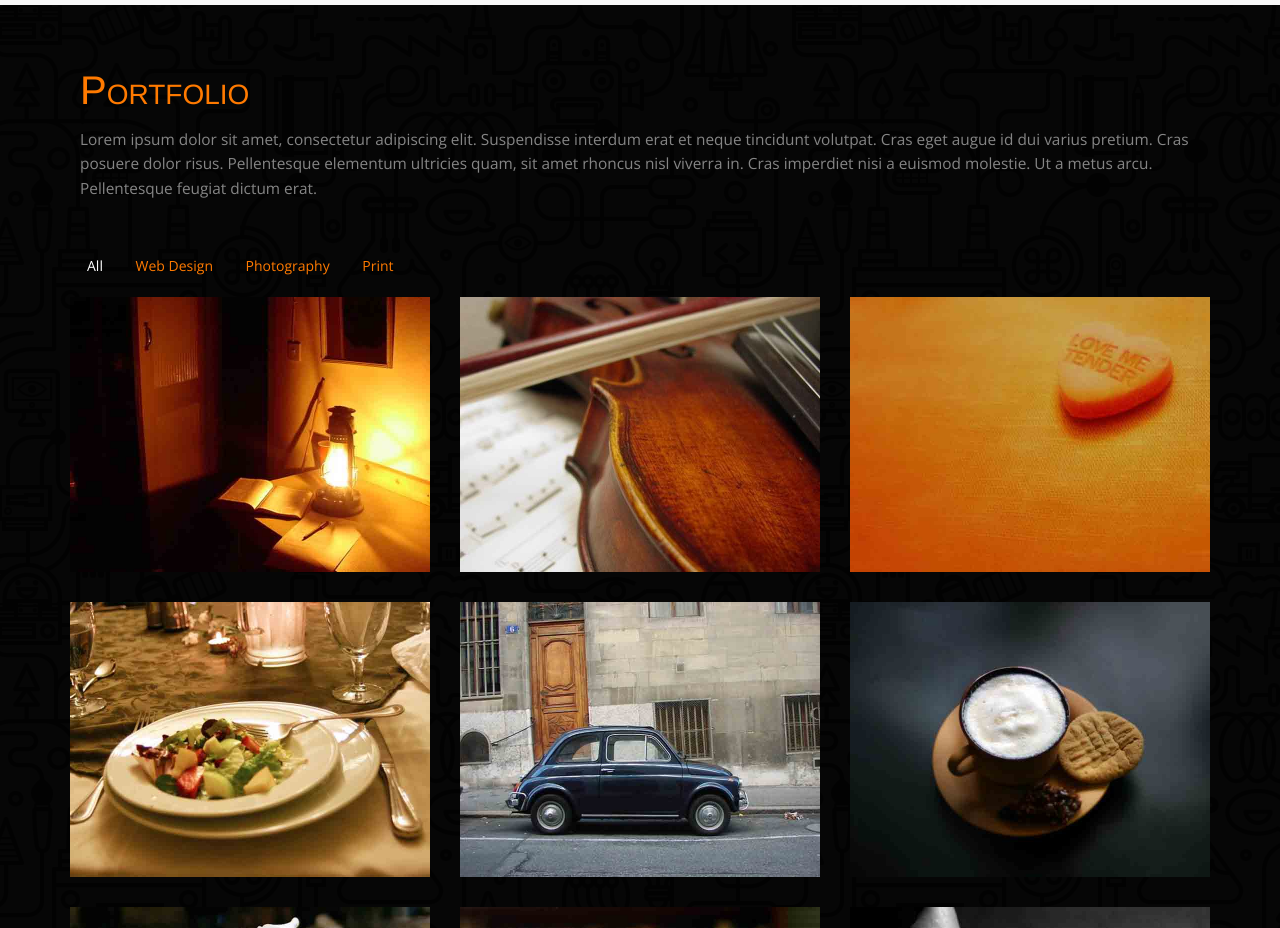
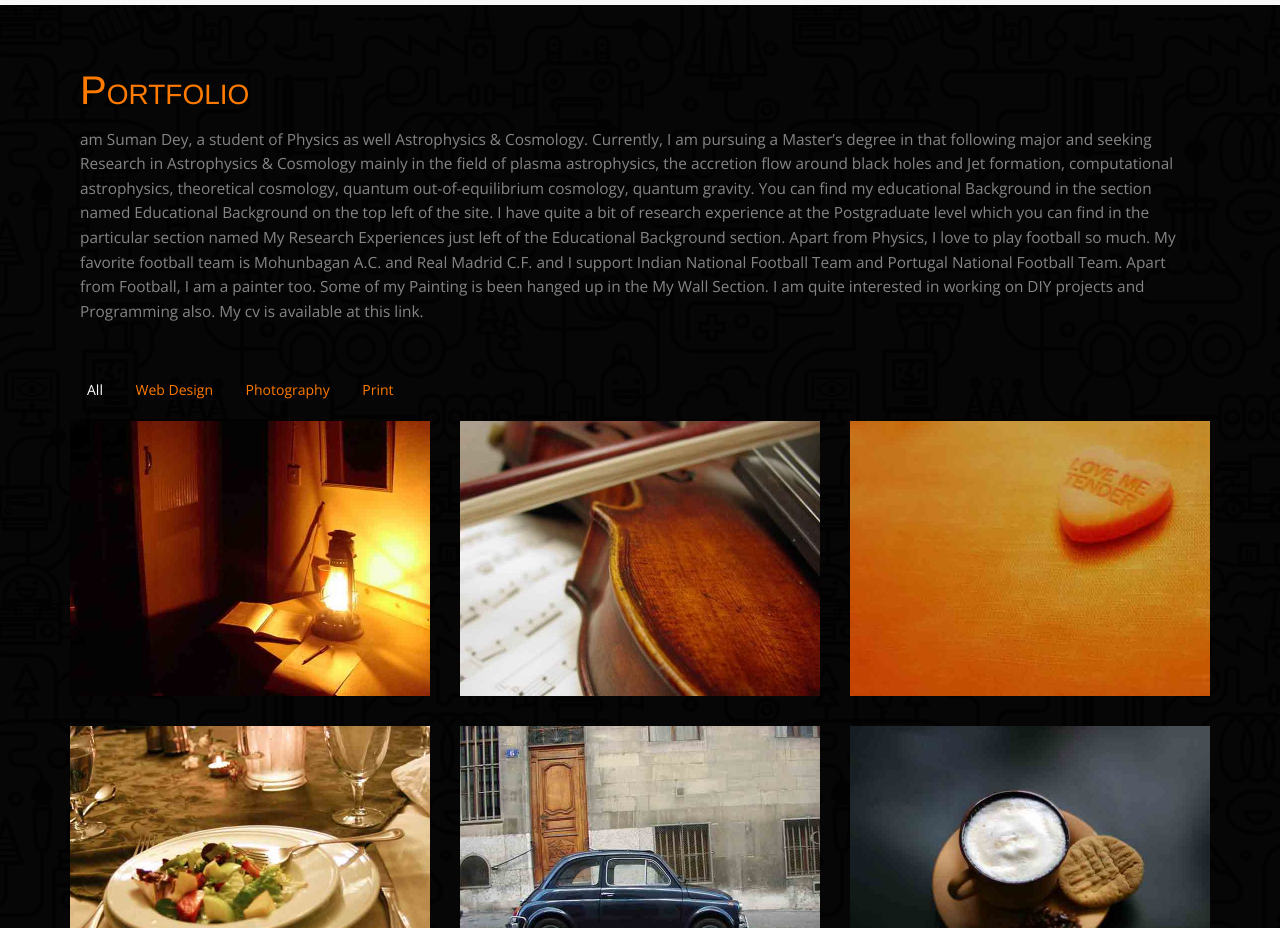
Before and after one commit to sumandeyofficial/portfolio.github.io, a plain HTML site: page index.html in a window 1280 px wide. Shown: the part 2980-3908 px from the top of the page. Drawn offline with nearby package versions, Linux system fonts and the light colour scheme.

Commit message:
Update index.html

```diff
--- a/index.html
+++ b/index.html
@@ -243,7 +243,7 @@
     <div class="heading">
       <!-- Heading -->
       <h2>Portfolio</h2>
-      <p>Lorem ipsum dolor sit amet, consectetur adipiscing elit. Suspendisse interdum erat et neque tincidunt volutpat. Cras eget augue id dui varius pretium. Cras posuere dolor risus. Pellentesque elementum ultricies quam, sit amet rhoncus nisl viverra in. Cras imperdiet nisi a euismod molestie. Ut a metus arcu. Pellentesque feugiat dictum erat.</p>
+      <p>am Suman Dey, a student of Physics as well Astrophysics & Cosmology. Currently, I am pursuing a Master’s degree in that following major and seeking Research in Astrophysics & Cosmology mainly in the field of plasma astrophysics, the accretion flow around black holes and Jet formation, computational astrophysics, theoretical cosmology, quantum out-of-equilibrium cosmology, quantum gravity. You can find my educational Background in the section named Educational Background on the top left of the site. I have quite a bit of research experience at the Postgraduate level which you can find in the particular section named My Research Experiences just left of the Educational Background section. Apart from Physics, I love to play football so much. My favorite football team is Mohunbagan A.C. and Real Madrid C.F. and I support Indian National Football Team and Portugal National Football Team. Apart from Football, I am a painter too. Some of my Painting is been hanged up in the My Wall Section. I am quite interested in working on DIY projects and Programming also. My cv is available at this link.</p>
     </div>
     <div class="row">
       <nav id="filter" class="col-md-12">
```
